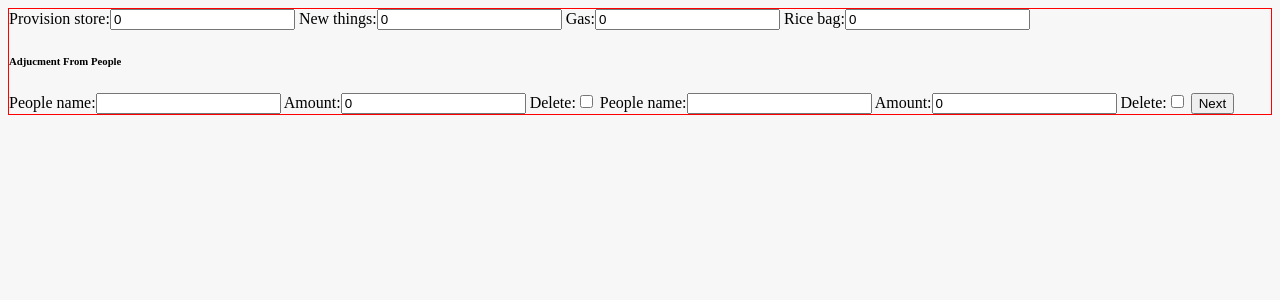
After one commit to ramganez/JEight, a Django app: a page that uses account/templates/base.html in a window 1280 px wide. The commit adds this page. Shown: the top 300 px of the page. Run offline with Django 3.2, Linux system fonts and the light colour scheme.

Commit message:
Finished user login and create MonthExp and MonthInves model

```diff
--- a/account/static/css/main.css
+++ b/account/static/css/main.css
@@ -1,14 +1,48 @@
 
-.container {
+/* .container {
     position: absolute;
-    top: 20%;
+    top: 30%;
     left: 15%;
     text-align:center;
+    border:1px solid black
 }
 
+.auth-form{
+    top: 30%;
+    left: 15%;
+    border:1px solid #ff0000
+}
+
+.expense-form {
+    border:1px solid #ff0000
+}
+
+.invesment-form {
+    border:1px solid #ff0000
+}
 /* fixme later
 .error_css input {
     border:1px solid #ff0000
 }*/
 
-ul.errorlist {display:none;}
+*ul.errorlist {display:none;}
+
+
+.top{
+    position: absolute;
+    top: 30%;
+    left: 15%;
+    text-align:center;
+
+}
+
+.expense-form {
+    border:1px solid #ff0000;
+}
+
+.invesment-form {
+    border:1px solid #ff0000;
+}
+
+.middle{
+}
--- a/account/templates/base.html
+++ b/account/templates/base.html
@@ -9,8 +9,8 @@
             <link rel='shortcut icon' type='image/x-icon' href="{% static 'images/fav-share.ico' %}" />
             <link href="//fonts.googleapis.com/css?family=Raleway:400,300,600" rel="stylesheet" type="text/css">
 
-            <link rel="stylesheet" href="{% static 'css/normalize.css' %}">
-            <link rel="stylesheet" href="{% static 'css/skeleton.css' %}">
+            <!--<link rel="stylesheet" href="{% static 'css/normalize.css' %}">-->
+            <!--<link rel="stylesheet" href="{% static 'css/skeleton.css' %}">-->
             <link rel="stylesheet" href="{% static 'css/main.css' %}">
         {% endblock %}
 
--- a/jeight/settings.py
+++ b/jeight/settings.py
@@ -40,6 +40,8 @@ INSTALLED_APPS = (
 
     'account',
     'roomexpenses',
+
+    'django_extensions',
 )
 
 MIDDLEWARE_CLASSES = (
--- a/requirements.txt
+++ b/requirements.txt
@@ -1,2 +1,3 @@
 django==1.8
 ipdb
+django_extensions
--- /dev/null
+++ b/roomexpenses/forms.py
@@ -0,0 +1,46 @@
+import ipdb
+
+from django.forms import ModelForm, TextInput
+from django import forms
+
+from django.forms import inlineformset_factory, BaseInlineFormSet
+
+from roomexpenses.models import *
+
+
+class MonthExpenseForm(ModelForm):
+
+    class Meta:
+        model = MonthExpense
+        fields = ['rent', 'maintenance', 'cable',
+                  'EB', 'water', 'commonEB',
+                  'veg_shop', 'other']
+
+
+class MonthInvesmentForm(ModelForm):
+
+    class Meta:
+        model = MonthInvesment
+        fields = ['provision_store', 'new_things',
+                  'gas', 'rice_bag']
+
+    def __init__(self, *args, **kwargs):
+        super(MonthInvesmentForm, self).__init__(*args, **kwargs)
+        for key in self.fields.keys():
+            self.fields[key].widget = TextInput()
+
+# not required
+# class CustomInlineFormSet(BaseInlineFormSet):
+#     def clean(self):
+#         super(CustomInlineFormSet, self).clean()
+#         # example custom validation across forms in the formset
+#         for form in self.forms:
+#             # your custom formset validation
+#             data = form.cleaned_data
+#
+#             if not data:
+#                 raise forms.ValidationError("Please enter the name")
+#             return data
+
+AFPFormSet = inlineformset_factory(MonthInvesment, AdjustmentFromPeople, fields=('people_name', 'amount'),
+                                   extra=2)
--- a/roomexpenses/models.py
+++ b/roomexpenses/models.py
@@ -52,3 +52,9 @@ class MonthInvesment(CommonInfo):
 
     def __unicode__(self):
         return self.created_on.strftime('%B')
+
+
+class AdjustmentFromPeople(CommonInfo):
+    fk_invesment = models.ForeignKey(MonthInvesment)
+    people_name = models.CharField(max_length=50)
+    amount = models.DecimalField(max_digits=7, decimal_places=2, default=0)
--- /dev/null
+++ b/roomexpenses/templates/roomexpenses/invesment_form.html
@@ -0,0 +1,20 @@
+{% extends "base.html" %}
+
+{% block content %}
+    <div class="container">
+        <div class="invesment-form">
+
+            <form method="post">
+                {% csrf_token %}
+                {{ form }}
+
+                <h6> Adjucment From People</h6>
+                {{ adjusment_formset.non_form_errors }}
+                {{ adjusment_formset }}
+
+                <input class="button-primary" value="Next" type="submit">
+            </form>
+
+        </div>
+    </div>
+{% endblock content %}
--- a/roomexpenses/urls.py
+++ b/roomexpenses/urls.py
@@ -1,5 +1,11 @@
 from django.conf.urls import include, url
 from django.views.generic.base import TemplateView
+from django.views.generic.edit import CreateView
+
+
+from roomexpenses.models import MonthExpense, MonthInvesment
+from roomexpenses.forms import MonthExpenseForm, MonthInvesmentForm
+from roomexpenses.views import MonthExpenesCreate, MonthInvesmentCreate
 
 urlpatterns = [
     # Examples:
@@ -7,5 +13,14 @@ urlpatterns = [
     # url(r'^blog/', include('blog.urls')),
 
     # url(r'^$', TemplateView.as_view(template_name='roomexpenses/expenses.html'), name='home'),
-    url(r'^month_expense/$', TemplateView.as_view(template_name='roomexpenses/expenses.html'), name='month_expense'),
+    url(r'^month-expense/$',
+        MonthExpenesCreate.as_view(form_class=MonthExpenseForm,
+                                   template_name='roomexpenses/expenses_form.html'), name='month_expense'),
+
+    url(r'^month-invesment/$',
+        MonthInvesmentCreate.as_view(form_class=MonthInvesmentForm,
+                                     template_name='roomexpenses/invesment_form.html'), name='month_invesment'),
+
+    url(r'^people-share/$',
+        TemplateView.as_view(template_name='roomexpenses/people_share.html'), name='people_share'),
 ]
--- a/roomexpenses/views.py
+++ b/roomexpenses/views.py
@@ -1,3 +1,47 @@
+import ipdb
+
 from django.shortcuts import render
+from django.core.urlresolvers import reverse
+from django.views.generic.edit import CreateView
+
+from roomexpenses.forms import AFPFormSet
 
 # Create your views here.
+
+
+class MonthExpenesCreate(CreateView):
+
+    def get_success_url(self):
+        return reverse('roomexpenses:month_invesment')
+
+
+class MonthInvesmentCreate(CreateView):
+
+    def get_context_data(self, **kwargs):
+        context = super(MonthInvesmentCreate, self).get_context_data(**kwargs)
+
+        if self.request.POST:
+            context['adjusment_formset'] = AFPFormSet(self.request.POST)
+        else:
+            context['adjusment_formset'] = AFPFormSet()
+
+        return context
+
+    def post(self, request, *args, **kwargs):
+        super(MonthInvesmentCreate, self).post(request, *args, **kwargs)
+        form = self.get_form()
+        if form.is_valid():
+            inves_obj = form.save()
+            context = self.get_context_data(**kwargs)
+            adjusment_form = context['adjusment_formset']
+            adjusment_form.instance = inves_obj
+            if adjusment_form.is_valid():
+                adjusment_form.save()
+
+            return self.form_valid(form)
+
+        else:
+            return self.form_invalid(form)
+
+    def get_success_url(self):
+        return reverse('roomexpenses:people_share')
```
Also changed, not shown: account/templates/account/signin.html (+17 -4 lines), roomexpenses/templates/roomexpenses/expenses_form.html (added, +14 -0 lines), roomexpenses/templates/roomexpenses/people_share.html (added, +9 -0 lines), roomexpenses/migrations/0002_adjustmentfrompeople.py (added).
